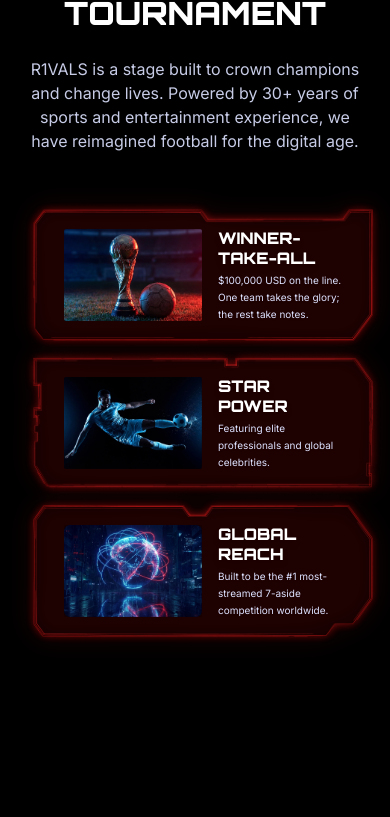
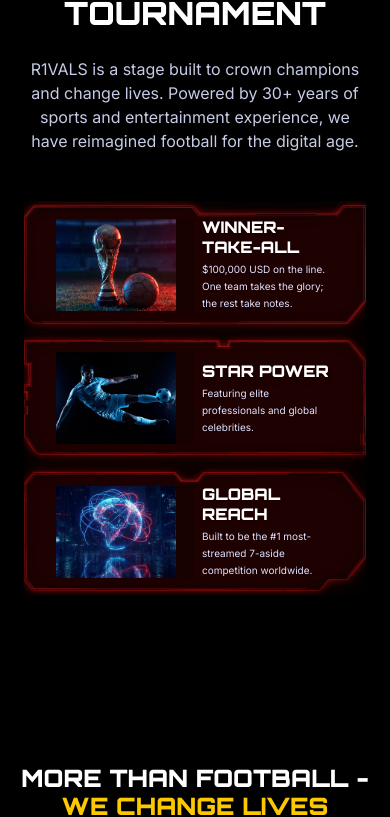
Before and after one commit to gochuicod/r1vals, a Next.js app: page /1 in a window 390 px wide. Shown: the part 2091-2908 px from the top of the page. Built offline with nearby package versions, Linux system fonts and the light colour scheme.

Commit message:
fix(Tournament, FeatureCard): Applied QA Fix

```diff
--- a/components/sections/homepage/Tournament.tsx
+++ b/components/sections/homepage/Tournament.tsx
@@ -131,7 +131,7 @@
               </span>
             </div>
 
-            <div className="flex flex-col w-full lg:w-fit items-center lg:items-end justify-center">
+            <div className="flex flex-col w-full lg:w-fit items-center lg:items-end justify-center gap-2 overflow-clip">
             {/* Card 1 (Index 0) */}
             <FeatureCard
               variantIndex={0}
--- a/components/ui/FeatureCard.tsx
+++ b/components/ui/FeatureCard.tsx
@@ -31,8 +31,7 @@
     <div
       className={`
         relative
-        /* --- Mobile Dimensions (Frame 5106) --- */
-        w-[358px] h-[148px]
+        max-w-[358px] max-h-[148px]
         /* --- Desktop Dimensions (Frame 5106) --- */
         md:w-full md:max-w-[560px] md:h-[155px]
 
@@ -52,7 +51,7 @@
             alt="Background"
             fill
             key={frameMobile}
-            className="object-fill drop-shadow-[0_0_12px_rgba(255,27,27,0.4)]"
+            className="object-fill scale-[1.06] drop-shadow-[0_0_12px_rgba(255,27,27,0.4)]"
           />
         </div>
 
@@ -72,8 +71,8 @@
       <div className="
         relative z-10 w-full h-full
         /* Figma: padding: 16px 24px */
-        md:px-16 px-10 py-4
-        flex flex-row md:gap-7 gap-4
+        md:px-16 px-8 py-4
+        flex flex-row md:gap-7 gap-2
         items-center
       ">
 
@@ -82,13 +81,13 @@
             relative shrink-0
             w-[138px] h-[92px]
             md:w-[150px] md:h-[100px]
-            overflow-hidden rounded-sm bg-black/20 shadow-inner
+            overflow-hidden bg-black/20 shadow-inner
         ">
           <Image
             src={thumbnailSrc}
             alt={title}
             fill
-            className="object-cover"
+            className="object-cover max-w-[120px] md:max-w-[150px]"
           />
         </div>
 
```
